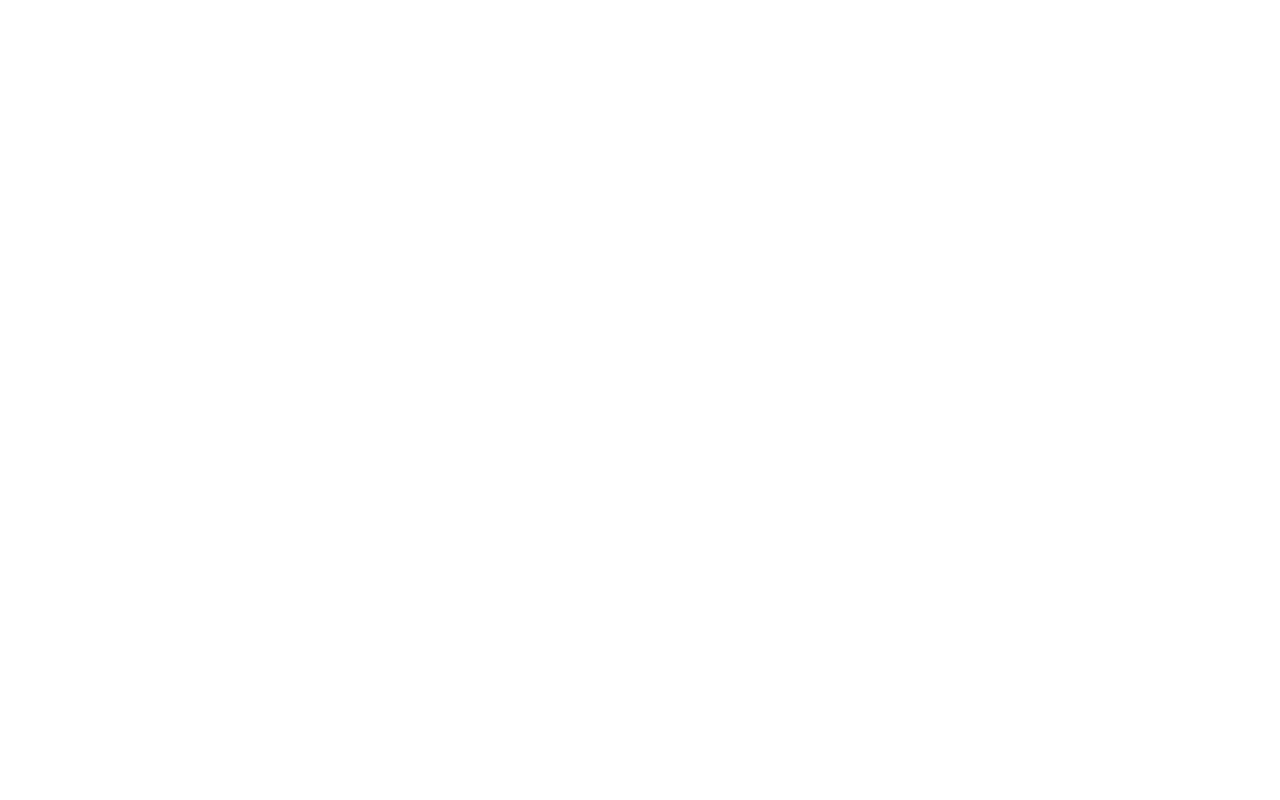
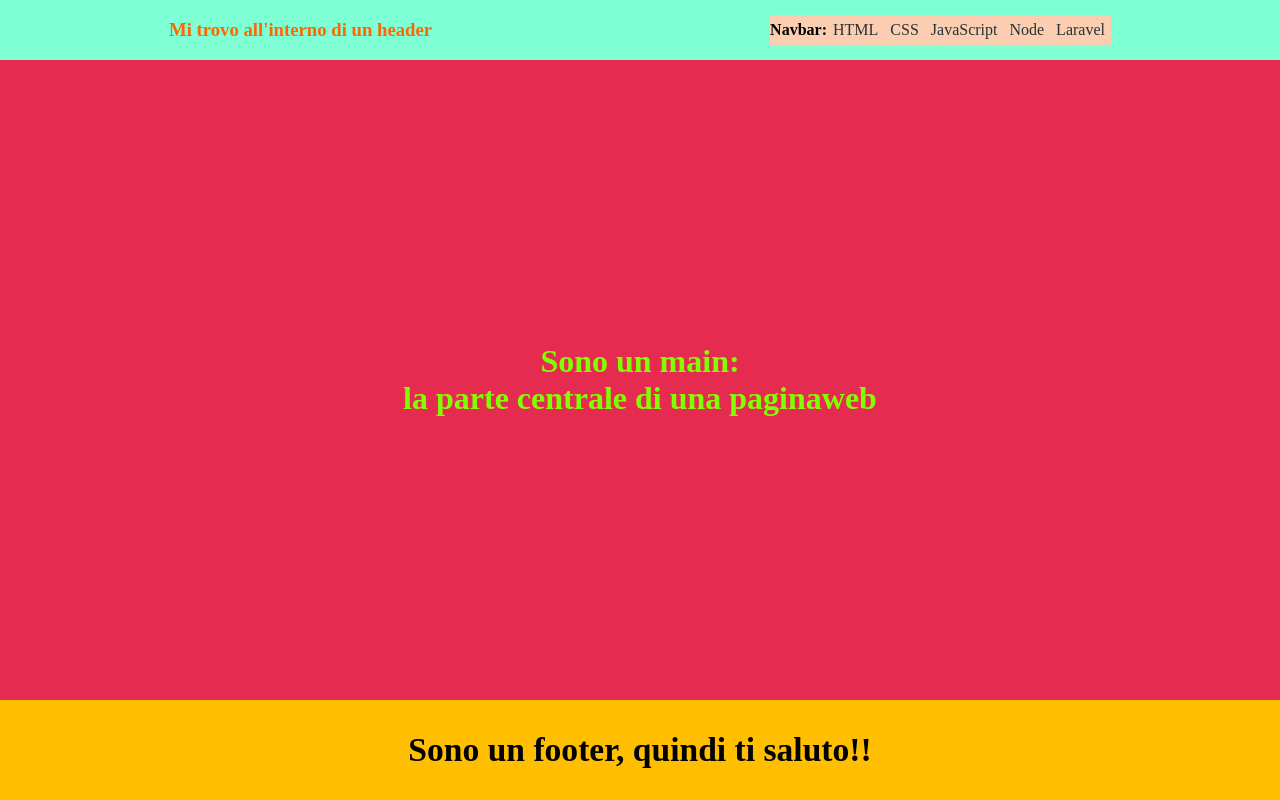
Before and after one commit to AdrianaMargiotta-git/html-sass-first, a website: page src/index.html in a window 1280 px wide. Drawn offline with nearby package versions, Linux system fonts and the light colour scheme; files that its build step writes are made by us from their sources.

Commit message:
latest code update

```diff
--- /dev/null
+++ b/src/_common.scss
@@ -0,0 +1,6 @@
+@mixin displayFlex {
+    display: flex;
+    justify-content: space-around;
+    align-content: center;
+    align-items: center;
+}
--- /dev/null
+++ b/src/_footer.scss
@@ -0,0 +1,7 @@
+footer{
+    min-height: 100px;
+    background-color: #FFBF00;
+    font-size: 1.4rem;
+    text-align: center;
+    @include displayFlex;
+}
--- /dev/null
+++ b/src/_header.scss
@@ -0,0 +1,36 @@
+header{
+    text-align: center;
+    height: 60px;
+    background-color: #7FFFD4;
+    @include displayFlex;
+
+    .text{
+        color: #FF6600;
+    }
+
+    .link{
+        background-color: #FBCEB1;
+        display: flex;
+        align-items: center;
+
+        ul{
+            list-style: none;
+            display: flex;
+
+            li{
+                margin: 6px;
+
+                a{
+                    text-decoration: none;
+                    color: #293133;
+
+                    &:hover{
+                        color: #7FFF00;
+                        border-bottom: 2px dotted #F400A1;
+                        cursor: pointer;
+                    }
+                }
+            }
+        }
+    }
+}
--- /dev/null
+++ b/src/_main.scss
@@ -0,0 +1,7 @@
+main{
+    min-height: calc(100vh - 160px);
+    background-color: #E52B50;
+    @include displayFlex;
+    text-align: center;
+    color: #7FFF00;
+}
--- a/src/app.scss
+++ b/src/app.scss
@@ -0,0 +1,15 @@
+@import "_common";
+@import "_header";
+@import "_main";
+@import "_footer";
+
+* {
+    box-sizing: border-box;
+    margin: 0;
+    padding: 0;
+}
+
+body{
+    background-color: bisque;
+    min-height: 100vh;
+}
--- a/src/index.html
+++ b/src/index.html
@@ -3,12 +3,34 @@
 <head>
     <meta charset="UTF-8">
     <meta name="viewport" content="width=device-width, initial-scale=1.0">
-    <title>Document</title>
+    <title>Project SASSS first</title>
 
     <link rel="stylesheet" href="app.css">
     <script src="app.js"></script>
 </head>
 <body>
+    <header>
+        <div class="text">
+            <h3>Mi trovo all'interno di un header</h3>
+        </div>
+        <div class="link">
+            <strong>Navbar:</strong>
+            <ul>
+                <li><a href="">HTML</a></li>
+                <li><a href="">CSS</a></li>
+                <li><a href="">JavaScript</a></li>
+                <li><a href="">Node</a></li>
+                <li><a href="">Laravel</a></li>
+            </ul>
+        </div>
+    </header>
 
+    <main>
+        <h1>Sono un main: <br> la parte centrale di una paginaweb</h1>
+    </main>
+
+    <footer>
+        <h2>Sono un footer, quindi ti saluto!!</h2>
+    </footer>
 </body>
 </html>
```
Also changed, not shown: dist/app.css, dist/index.html.
